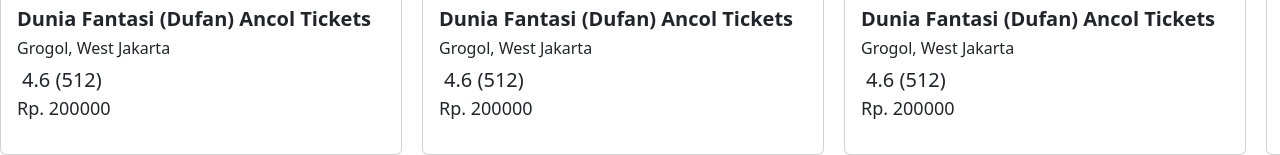
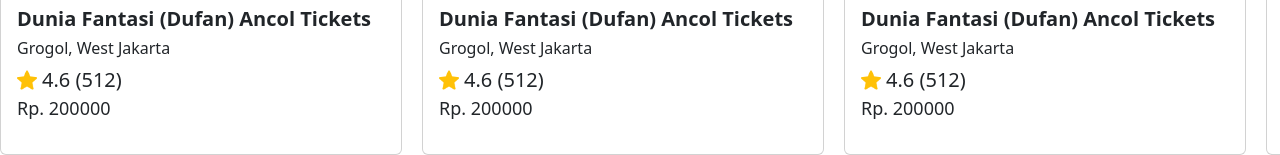
Before and after one commit to KrisandyR/MitraNusantara, a React (Create React App) app: page /recomPage in a window 1280 px wide. Shown: the part 994-1149 px from the top of the page. Built offline with nearby package versions, Linux system fonts and the light colour scheme.

Commit message:
trying merge

```diff
--- a/src/views/recommendation_page/RecomPage.tsx
+++ b/src/views/recommendation_page/RecomPage.tsx
@@ -5,7 +5,7 @@
 import { placeholderRecomPage } from "./constants";
 import "./RecomPage.scss";
 import { IRecomFilter, IRecomPageProduct } from "./interfaces";
-// import star from "../../assets/star.png";
+import star from "../../assets/star.png";
 
 
 const useWindowSize = () => {
@@ -64,7 +64,7 @@
                       </p>
 
                       <div className="d-flex align-items-center">
-                        {/* <Image width={20} height={20} src={star} /> */}
+                        <Image width={20} height={20} src={star} />
                         <span
                           className={
                             "prdct-rating" +
```
